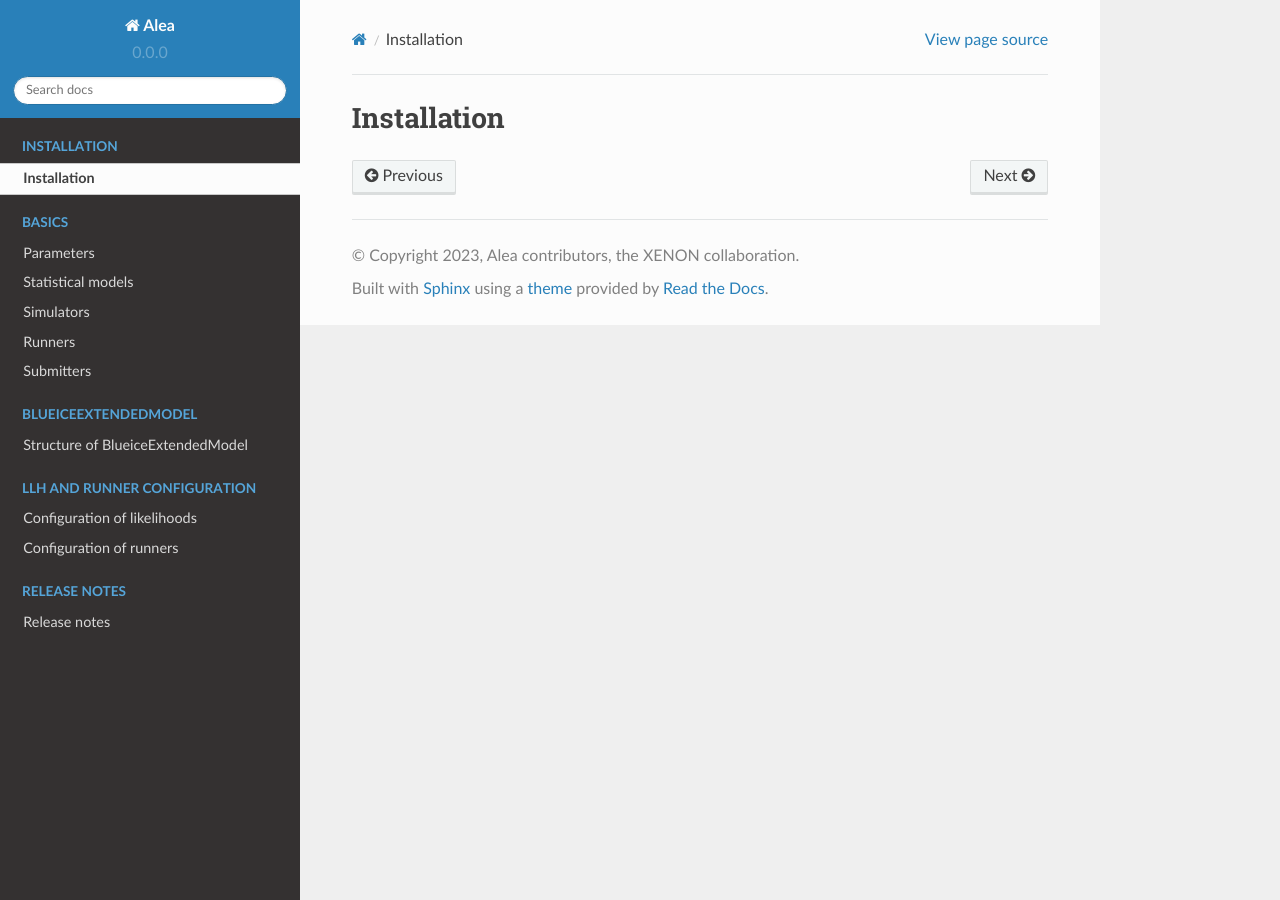
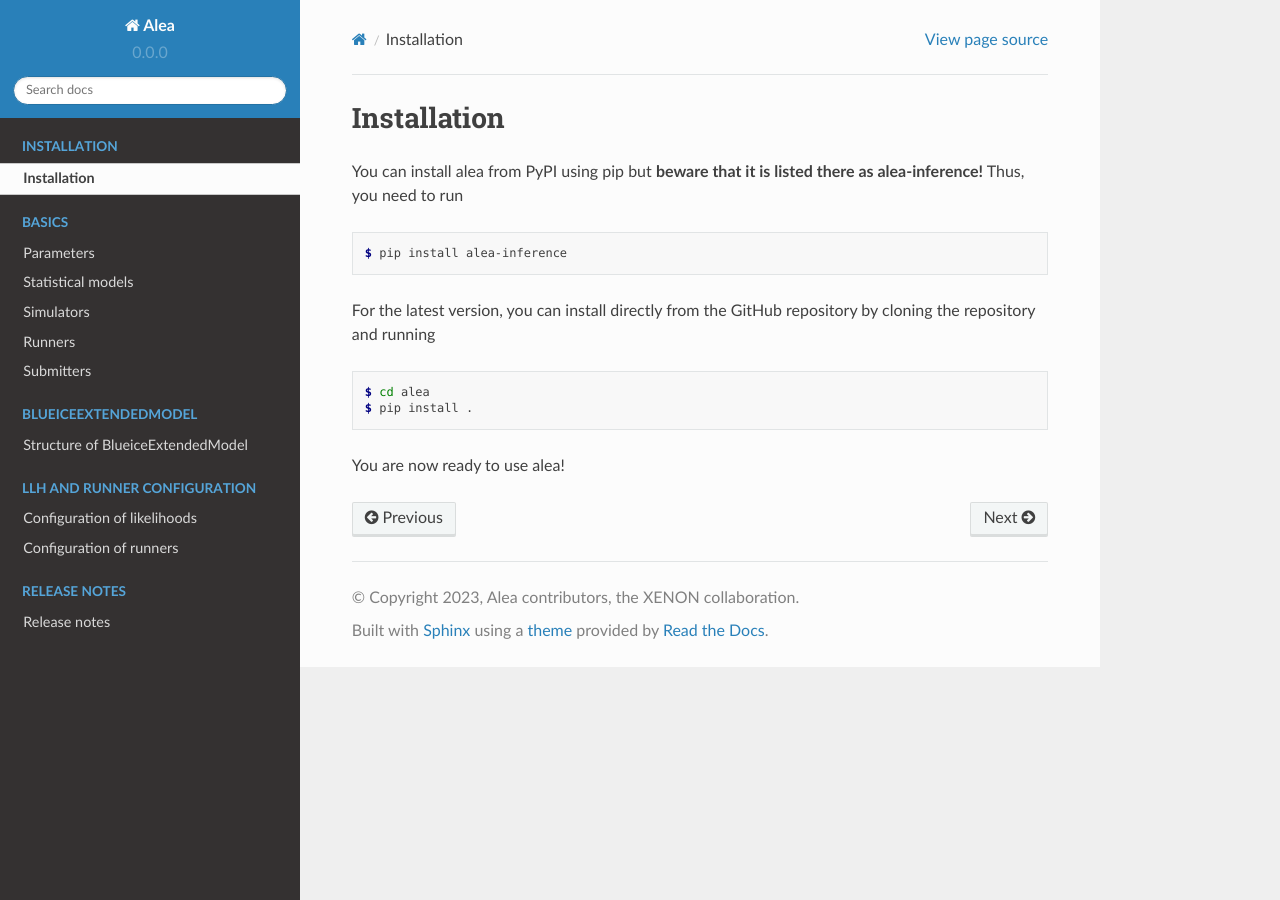
Before and after one commit to XENONnT/alea, a Sphinx documentation site: the page built from docs/source/installation.rst, in a window 1280 px wide. Built offline with Sphinx 7.4.7 and the Read the Docs theme 2.0.0, drawn with Linux system fonts in a browser that asks for light colours.

Commit message:
update docs to track notebooks

```diff
--- a/docs/source/index.rst
+++ b/docs/source/index.rst
@@ -38,7 +38,10 @@ Alea is a tool to perform toyMC-based inference constructions.
     :maxdepth: 1
     :caption: Example notebooks
 
-    notebooks/gaussian_model.ipynb
+    notebooks/0_introduction.ipynb
+    notebooks/1_rate_and_shape.ipynb
+    notebooks/2_fitting_and_ci.ipynb
+    notebooks/3_sensitivity.ipynb
 
 .. toctree::
     :maxdepth: 2
--- a/docs/source/installation.rst
+++ b/docs/source/installation.rst
@@ -2,3 +2,18 @@
 
 Installation
 ============
+You can install alea from PyPI using pip but **beware that it is listed there as alea-inference!** Thus, you need to run
+
+.. code-block:: console
+
+    $ pip install alea-inference
+
+
+For the latest version, you can install directly from the GitHub repository by cloning the repository and running
+
+.. code-block:: console
+
+    $ cd alea
+    $ pip install .
+
+You are now ready to use alea!
```
Also changed, not shown: README.md (+1 -1 lines), docs/source/notebooks/0_introduction.ipynb (added), docs/source/notebooks/1_rate_and_shape.ipynb (added), docs/source/notebooks/2_fitting_and_ci.ipynb (added), docs/source/notebooks/3_sensitivity.ipynb (added), docs/source/notebooks/gaussian_model.ipynb (deleted).
